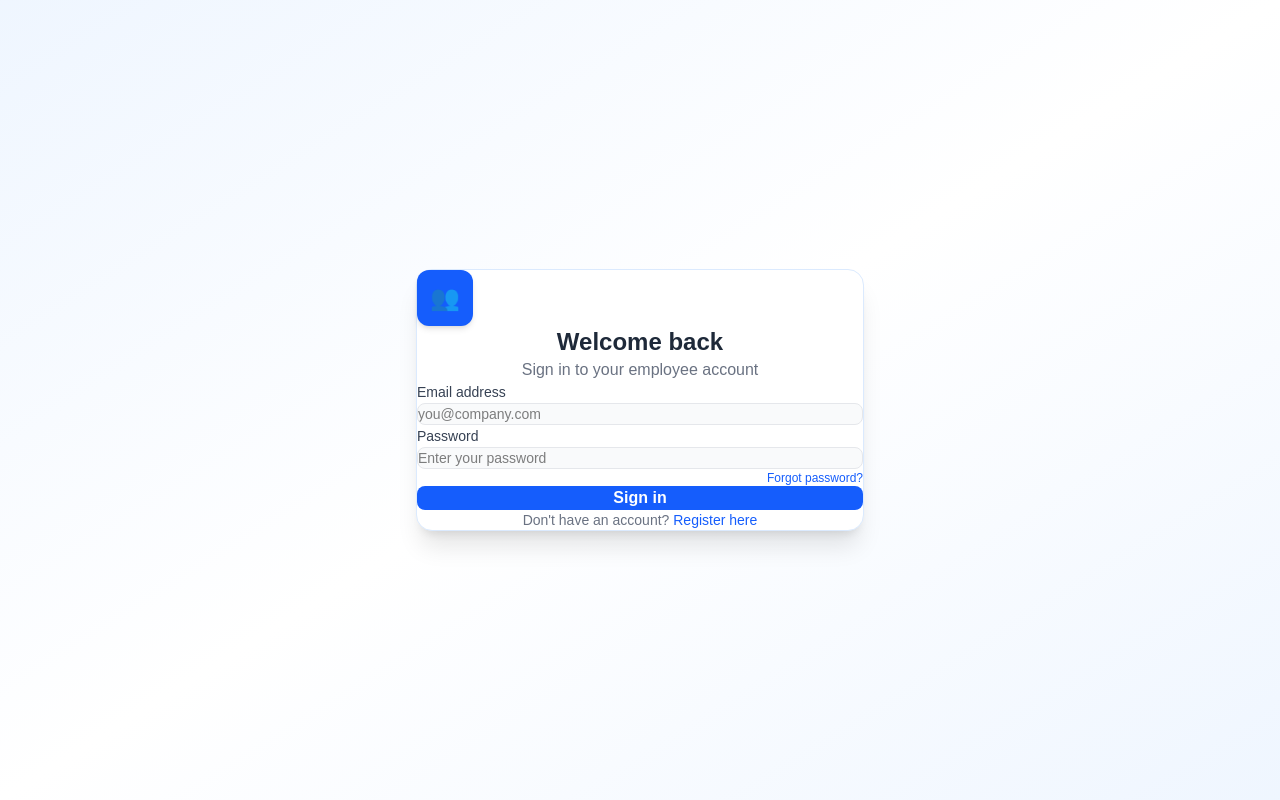
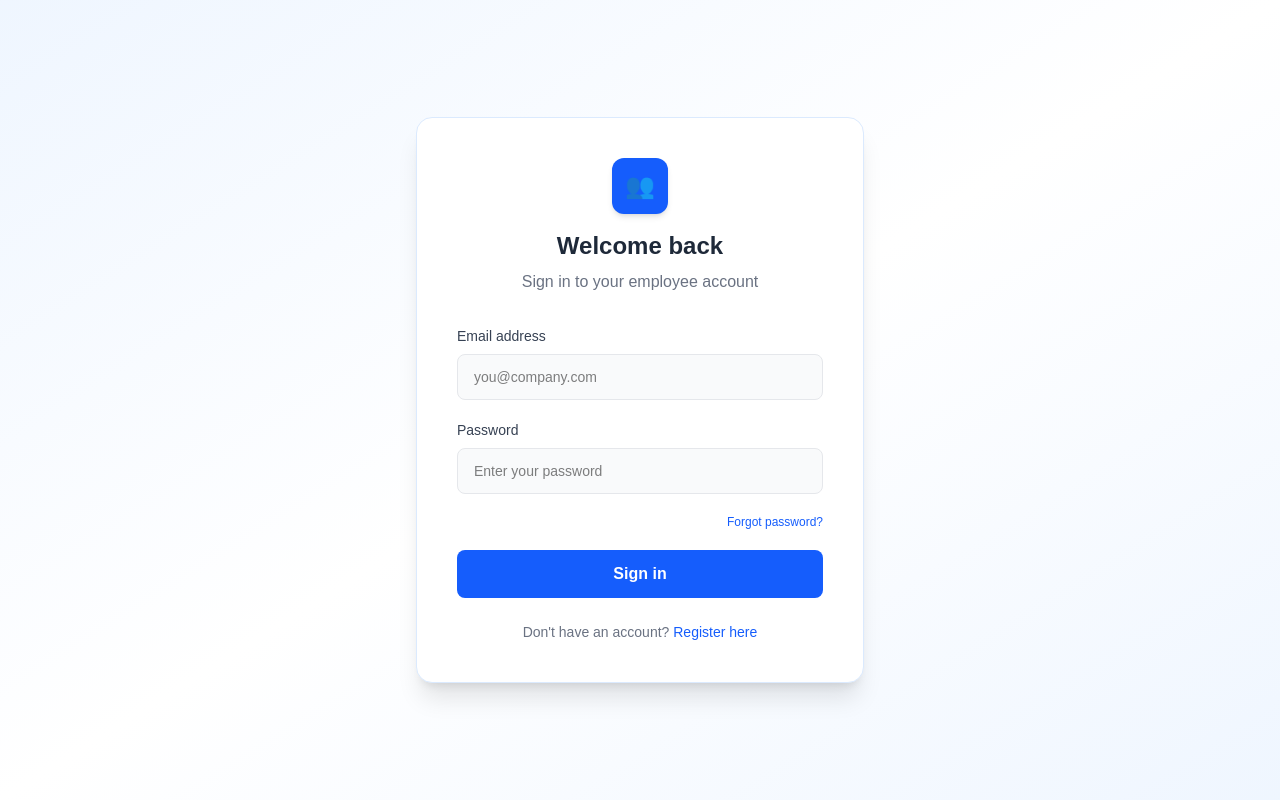
Before and after one commit to Vaishnavi-Powar-01/ems-frontend, a React app: page / in a window 1280 px wide. Built offline with nearby package versions, Linux system fonts and the light colour scheme; the HTML template or start-up script is replaced by a standard one.

Commit message:
index.css

```diff
--- a/src/index.css
+++ b/src/index.css
@@ -1,8 +1,8 @@
 @import "tailwindcss";
 
 * {
-  margin: 0;
-  padding: 0;
+  margin: 5;
+  padding: 5;
   box-sizing: border-box;
 }
 
```
